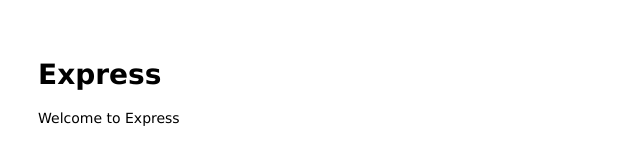
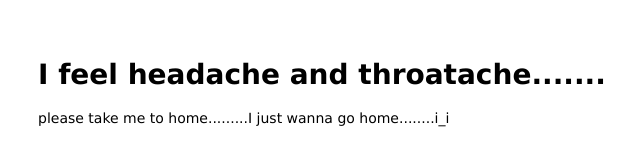
Before and after one commit to Lee-S-June/mastering-git-github, a website: page public/index.html in a window 1280 px wide. Shown: the whole page, without its empty margins (20-660 px from the left). Drawn offline with Linux system fonts and the light colour scheme.

Commit message:
change file

```diff
--- a/public/index.html
+++ b/public/index.html
@@ -6,8 +6,8 @@
 </head>
 
 <body>
-  <h1>Express</h1>
-  <p>Welcome to Express</p>
+  <h1>I feel headache and throatache.......</h1>
+  <p>please take me to home.........I just wanna go home........i_i</p>
 </body>
 
 </html>
```
